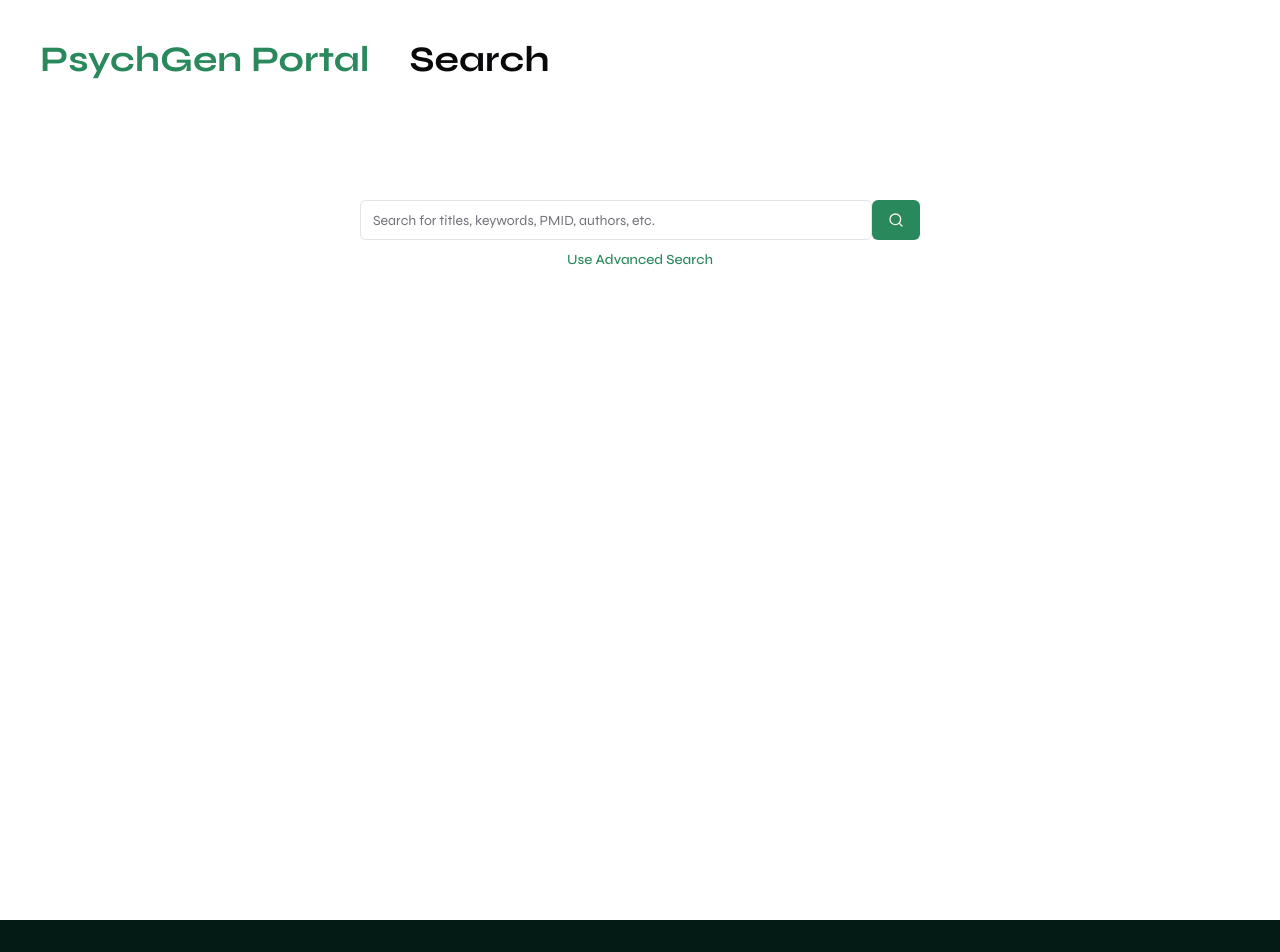
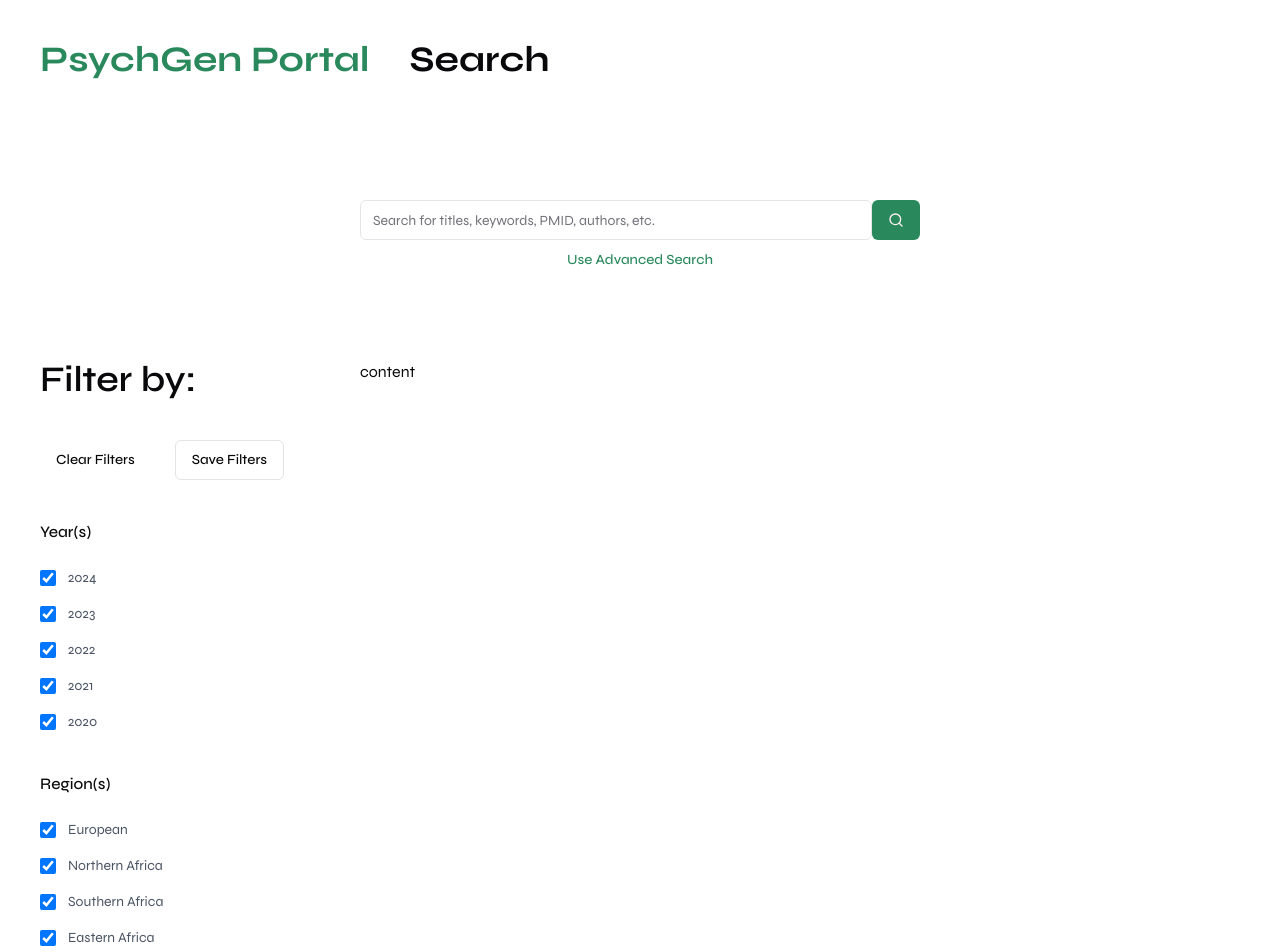
Before and after one commit to xamorite/psy, a Next.js app: page /Search in a window 1280 px wide. Shown: the top 952 px of the page. Built offline with nearby package versions, Linux system fonts and the light colour scheme.

Commit message:
feat:completed the filter sidenav

```diff
--- a/src/app/Search/page.tsx
+++ b/src/app/Search/page.tsx
@@ -1,14 +1,274 @@
+"use client"
+
+import FilterButton from "@/components/filterBtn";
 import SearchField from "@/components/searchfield";
 import { Button } from "@/components/ui/button";
+import { DocumentState } from "@/lib/validators/document-validator";
+import { useState } from "react";
+
+
+const REGIONS = {
+  id: "region",
+  name: "region",
+  options: [
+    { value: "European", label: "European" },
+    { value: "Northern Africa", label: "Northern Africa" },
+    { value: "Southern Africa", label: "Southern Africa" },
+    { value: "Eastern Africa", label: "Eastern Africa" },
+    { value: "Western Africa", label: "Western Africa" },
+    { value: "Central", label: "Central" },
+  ] as const
+}
+
+const GENOMIC_CATEGORY = {
+  id: "Genomic Category",
+  name: "Genomic Category",
+  options: [
+    { value: "GWAS", label: "GWAS" },
+    { value: "Candidate Gene", label: "Candidate Gene" },
+    { value: "Familial Linkage", label: "Familial Linkage" },
+    { value: "Epigenetics", label: "Epigenetics" },
+    { value: "Expression", label: "Expression" },
+    { value: "Microbiome", label: "Microbiome" },
+    { value: "Others", label: "Others" },
+    { value: "Undefined", label: "Undefined" }
+  ] as const
+
+}
+
+const DISORDERS = {
+  id: "disorder",
+  name: "Disorder",
+  options: [
+    { value: "Mood", label: "Mood" },
+    { value: "Pyschotic", label: "Pyschotic" },
+    { value: "Substance", label: "Substance" },
+    { value: "Depression", label: "Depression" },
+    { value: "Anxiety", label: "Anxiety" },
+    { value: "PTSD", label: "PTSD" },
+    { value: "Neurodevelopmental", label: "Neurodevelopmental" },
+    { value: "Suicide", label: "Suicide" },
+    { value: "Others", label: "Others" }
+  ] as const
+
+}
+
+const ARTICLE = {
+  id: "article",
+  name: "Article",
+  options: [
+    { value: "Case Report", label: "Case Report" },
+    { value: "Research Study", label: "Research Study" },
+    { value: "Systematic Review", label: "Systematic Review" }
+  ] as const
+
+}
+
+const YEAR = {
+  id: "year",
+  name: "Year",
+  options: [
+    { value: "2024", label: "2024" },
+    { value: "2023", label: "2023" },
+    { value: "2022", label: "2022" },
+    { value: "2021", label: "2021" },
+    { value: "2020", label: "2020" },
+  ] as const
+
+}
+
+
+
 
 const SearchPage = () => {
+  const [filter, setFilter] = useState<DocumentState>({
+    region: ["European", "Northern Africa", "Southern Africa", "Eastern Africa", "Western Africa", "Central"],
+    genomic: ["GWAS", "Candidate Gene", "Familial Linkage", "Epigenetics", "Expression", "Microbiome", "Others", "Undefined"],
+    disorder: ["Mood", "Pyschotic", "Substance", "Depression", "Anxiety", "PTSD", "Neurodevelopmental", "Suicide", "Others"],
+    article: ["Case Report", "Research Study", "Systematic Review"],
+    year: ["2024", "2023", "2022", "2021", "2020"]
+  });
+
+  // console.log(filter)
+
+  const applyArrayFilter = ({
+    category, value
+  }: {
+    category: keyof typeof filter,
+    value: string
+  }) => {
+    const isFilterApplied = filter[category].includes(value as never)
+
+    if (isFilterApplied) {
+      setFilter((prev) => ({
+        ...prev,
+        [category]: prev[category].filter((v) => v !== value)
+      }))
+    } else {
+      setFilter((prev) => ({
+        ...prev,
+        [category]: [...prev[category], value]
+      }))
+    }
+  }
+
+
   return (
-    <div className="mx-auto">
-        <div className="mx-auto text-center mt-[10vh]">
-      {/* <h1 className=" text-2xl lg:text-4xl font-bold">Search</h1> */}
-      <SearchField />
-      <Button variant="link">Use Advanced Search</Button>
-    </div>
+    <div className="w-full flex flex-col mx-auto mb-10">
+      <div className="mx-auto text-center mt-[10vh]">
+        {/* <h1 className=" text-2xl lg:text-4xl font-bold">Search</h1> */}
+        <SearchField />
+        <Button variant="link">Use Advanced Search</Button>
+      </div>
+      <div className='min-h-screen flex mx-4 lg:mx-10 mt-20'>
+        <div className='w-80 shrink space-y-10'>
+          <h2 className='text-4xl font-semibold'>Filter by:</h2>
+          <div className='flex gap-4 lg:gap-6'>
+            <FilterButton name="Clear Filters" type="ghost" />
+            <FilterButton name="Save Filters" type="outline" />
+          </div>
+
+          <div>
+            <h3 className='font-medium'>Year(s)</h3>
+            <div className='pt-6'>
+              <ul className='space-y-4'>{YEAR.options.map((option, optionIdx) => (
+                <li key={option.value} className='flex items-center'>
+                  <input
+                    type='checkbox'
+                    id={`year-${optionIdx}`}
+                    onChange={() => {
+                      applyArrayFilter({
+                        category: "year",
+                        value: option.value
+                      })
+                    }}
+                    checked={filter.year.includes(option.value)}
+                    className='h-4 w-4 rounded border-gray-300 text-green-600 focus:ring-green-500'
+                  />
+                  <label
+                    htmlFor={`year-${optionIdx}`}
+                    className='ml-3 text-sm text-gray-600'>
+                    {option.label}
+                  </label>
+                </li>
+              ))}</ul>
+            </div>
+          </div>
+
+          <div>
+            <h3 className='font-medium'>Region(s)</h3>
+            <div className='pt-6'>
+              <ul className='space-y-4'>{REGIONS.options.map((option, optionIdx) => (
+                <li key={option.value} className='flex items-center'>
+                  <input
+                    type='checkbox'
+                    id={`region-${optionIdx}`}
+                    onChange={() => {
+                      applyArrayFilter({
+                        category: "region",
+                        value: option.value
+                      })
+                    }}
+                    checked={filter.region.includes(option.value)}
+                    className='h-4 w-4 rounded border-gray-300 text-green-600 focus:ring-green-500'
+                  />
+                  <label
+                    htmlFor={`region-${optionIdx}`}
+                    className='ml-3 text-sm text-gray-600'>
+                    {option.label}
+                  </label>
+                </li>
+              ))}</ul>
+            </div>
+          </div>
+
+          <div>
+            <h3 className='font-medium'>Genomic Category</h3>
+            <div className='pt-6'>
+              <ul className='space-y-4'>{GENOMIC_CATEGORY.options.map((option, optionIdx) => (
+                <li key={option.value} className='flex items-center'>
+                  <input
+                    type='checkbox'
+                    id={`genomic-${optionIdx}`}
+                    onChange={() => {
+                      applyArrayFilter({
+                        category: "genomic",
+                        value: option.value
+                      })
+                    }}
+                    checked={filter.genomic.includes(option.value)}
+                    className='h-4 w-4 rounded border-gray-300 text-green-600 focus:ring-green-500'
+                  />
+                  <label
+                    htmlFor={`genomic-${optionIdx}`}
+                    className='ml-3 text-sm text-gray-600'>
+                    {option.label}
+                  </label>
+                </li>
+              ))}</ul>
+            </div>
+          </div>
+
+          <div>
+            <h3 className='font-medium'>Disorder(s)</h3>
+            <div className='pt-6'>
+              <ul className='space-y-4'>{DISORDERS.options.map((option, optionIdx) => (
+                <li key={option.value} className='flex items-center'>
+                  <input
+                    type='checkbox'
+                    id={`disorder-${optionIdx}`}
+                    onChange={() => {
+                      applyArrayFilter({
+                        category: "disorder",
+                        value: option.value
+                      })
+                    }}
+                    checked={filter.disorder.includes(option.value)}
+                    className='h-4 w-4 rounded border-gray-300 text-green-600 focus:ring-green-500'
+                  />
+                  <label
+                    htmlFor={`disorder-${optionIdx}`}
+                    className='ml-3 text-sm text-gray-600'>
+                    {option.label}
+                  </label>
+                </li>
+              ))}</ul>
+            </div>
+          </div>
+
+          <div>
+            <h3 className='font-medium'>Article Type</h3>
+            <div className='pt-6'>
+              <ul className='space-y-4'>{ARTICLE.options.map((option, optionIdx) => (
+                <li key={option.value} className='flex items-center'>
+                  <input
+                    type='checkbox'
+                    id={`article-${optionIdx}`}
+                    onChange={() => {
+                      applyArrayFilter({
+                        category: "article",
+                        value: option.value
+                      })
+                    }}
+                    checked={filter.article.includes(option.value)}
+                    className='h-4 w-4 rounded border-gray-300 text-green-600 focus:ring-green-500'
+                  />
+                  <label
+                    htmlFor={`article-${optionIdx}`}
+                    className='ml-3 text-sm text-gray-600'>
+                    {option.label}
+                  </label>
+                </li>
+              ))}</ul>
+            </div>
+          </div>
+        </div>
+
+
+        <div className='grow'>
+         content
+        </div>
+      </div>
     </div>
   );
 };
```
